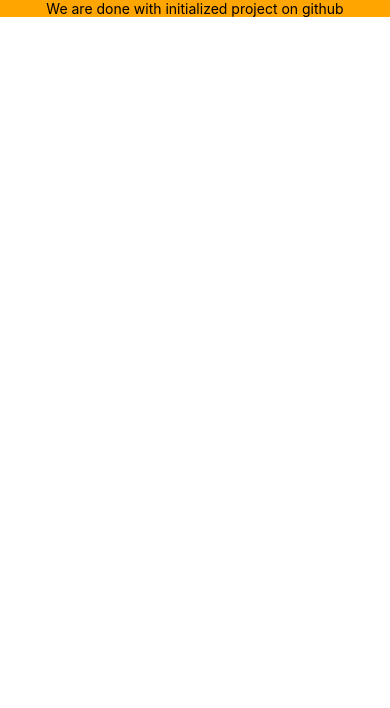
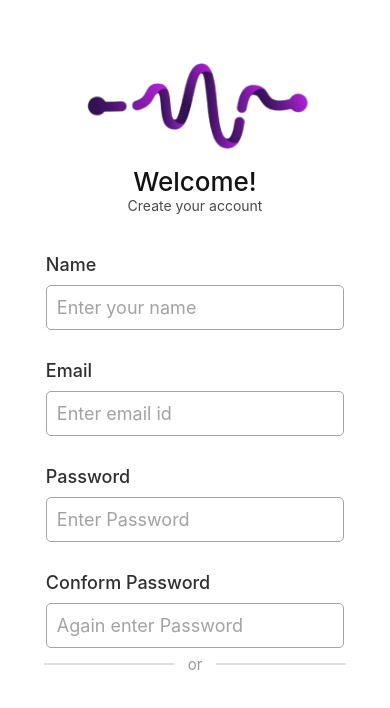
Before and after one commit to vishalkumar1007/PulsePlay, a React Native app: screen / in a window 390 px wide. Shown: the top 708 px of the page. Built offline with nearby package versions, Linux system fonts and the light colour scheme.

Commit message:
50% work on sign up

```diff
--- a/src/page/SignUp/SignUp.jsx
+++ b/src/page/SignUp/SignUp.jsx
@@ -1,16 +1,89 @@
-import react from 'react'
-import { SafeAreaView , View, Text } from 'react-native';
-import { signUpStyles } from './SignUp_Style';
+import react from 'react';
+import {
+  Dimensions,
+  SafeAreaView,
+  View,
+  Text,
+  StatusBar,
+  Image,
+  TextInput,
+  ScrollView,
+  KeyboardAvoidingView,
+  Platform,
+} from 'react-native';
+import {signUpStyles} from './SignUp_Style';
+import LOGO from '../../assets/PulsePlayLogo.png';
+const {width: WIDTH, height: HEIGHT} = Dimensions.get('window');
 
-const SignUp = ()=>{
-    return (
-        <SafeAreaView style={signUpStyles.main}>
-            <View>
-                <Text>
-                    We are done with initialized project on github
-                </Text>
-            </View>
-        </SafeAreaView>
-    )
-}
+const SignUp = () => {
+  console.log(`height : ${HEIGHT} and Width : ${WIDTH}`);
+
+  return (
+    <SafeAreaView style={signUpStyles.main}>
+      {/* <KeyboardAvoidingView
+                behavior={Platform.OS === 'ios' ? 'padding' : 'height'}
+                style={{flex: 1}}
+            > */}
+      <StatusBar animated={false} backgroundColor={'white'} />
+      {/* <ScrollView style={signUpStyles.scrollSignUpMain}> */}
+      <View style={signUpStyles.signUpMain}>
+        <View style={signUpStyles.logoMainDiv}>
+          <View style={signUpStyles.logoDiv}>
+            <Image style={signUpStyles.logo} source={LOGO} />
+          </View>
+        </View>
+        <View style={signUpStyles.welcome}>
+          <Text style={signUpStyles.welcomeText}>Welcome!</Text>
+          <Text style={signUpStyles.signUpText}>Create your account</Text>
+        </View>
+        <View style={signUpStyles.inputForm}>
+          <View style={signUpStyles.inputFormGap}>
+            <Text style={signUpStyles.inputLabel}>Name</Text>
+            <TextInput
+              style={signUpStyles.inputs}
+              placeholderTextColor="#a3a3a3"
+              placeholder="Enter your name"
+              Type='text'
+            />
+          </View>
+          <View style={signUpStyles.inputFormGap}>
+            <Text style={signUpStyles.inputLabel}>Email</Text>
+            <TextInput
+              style={signUpStyles.inputs}
+              placeholderTextColor="#a3a3a3"
+              placeholder="Enter email id"
+            />
+          </View>
+          <View style={signUpStyles.inputFormGap}>
+            <Text style={signUpStyles.inputLabel}>Password</Text>
+            <TextInput
+              style={signUpStyles.inputs}
+              placeholderTextColor="#a3a3a3"
+              placeholder="Enter Password"
+              secureTextEntry={true}
+              />
+          </View>
+          <View style={signUpStyles.inputFormGap}>
+            <Text style={signUpStyles.inputLabel}>Conform Password</Text>
+            <TextInput
+              style={signUpStyles.inputs}
+              placeholderTextColor="#a3a3a3"
+              placeholder="Again enter Password"
+              secureTextEntry={true}
+            />
+          </View>
+        </View>
+        <View style={signUpStyles.OrWith}>
+          <View style={signUpStyles.orLine}>
+            <View style={signUpStyles.orLineLeft}></View>
+            <Text style={signUpStyles.orLineText}>or</Text>
+            <View style={signUpStyles.orLineRight}></View>
+          </View>
+        </View>
+      </View>
+      {/* </ScrollView> */}
+      {/* </KeyboardAvoidingView> */}
+    </SafeAreaView>
+  );
+};
 export default SignUp;
--- a/src/page/SignUp/SignUp_Style.js
+++ b/src/page/SignUp/SignUp_Style.js
@@ -1,12 +1,121 @@
-import { StyleSheet } from "react-native";
+import { StyleSheet , Dimensions} from "react-native";
+const { width: WIDTH, height: HEIGHT } = Dimensions.get("window");
 
 export const signUpStyles = StyleSheet.create({
     main:{
-        backgroundColor:'orange',
-        width:'100%',
-        height:'100%',
+        backgroundColor:'white',
+        width:WIDTH,
+        height:HEIGHT,
         display:'flex',
         justifyContent:'center',
         alignItems:'center'
+    },
+    signUpMain:{
+        // backgroundColor:'green',
+        width:'85%',
+        height:'85%',
+
+    },
+    scrollSignUpMain:{
+        // height:HEIGHT,
+        width:'100%',
+
+    },
+    logoMainDiv:{
+        backgroundColor:'white',
+        width:'100%',
+        height:'12%',
+        display:'flex',
+        justifyContent:'center',
+        alignItems:'center'
+    },
+    logoDiv:{
+        width:'70%',
+        height:'100%'
+    },
+    logo:{
+        width:'100%',
+        height:'100%'
+    },
+    welcome:{
+        backgroundColor:'white',
+        width:'100%',
+        height:'9%',
+        display:'flex',
+        justifyContent:'flex-end',
+        alignItems:'center'
+
+    },
+    welcomeText:{
+        color:'#131314', //black
+        fontSize:26,
+        fontWeight:`500`
+    },
+    signUpText:{
+        color:'#4a4a4a', //black gray
+        fontSize:14
+    },
+    inputForm:{
+        // backgroundColor:'blue',
+        width:'100%',
+        height:'61%',
+        paddingVertical: 15 ,
+        display:'flex',
+        // justifyContent:'center',
+        alignItems:'center',
+        gap:30,
+        paddingTop:40
+    },
+    inputFormGap:{
+        // backgroundColor:'pink',
+        width:'90%',
+        gap:10,
+
+    },
+    inputs:{
+        width:'100%',
+        height:45,
+        borderWidth:1,
+        borderColor:'#a3a3a3',
+        fontSize:18,
+        paddingHorizontal:10,
+        borderRadius:5,
+        color:'#333333'
+    },
+    inputLabel:{
+        color:'#2f2f2f',
+        fontSize:18,
+        fontWeight:`500`
+    },
+    OrWith:{
+        // backgroundColor:'pink',
+        width:'100%',
+        height:'16%'
+
+    },
+    orLine:{
+        // backgroundColor:'red',
+        width:'100%',
+        height:25,
+        display:'flex',
+        flexDirection:'row',
+        justifyContent:'center',
+        alignItems:'center',
+        gap:14
+    },
+    orLineLeft:{
+        width:'39%',
+        height:'8%',
+        backgroundColor:'#dedede'
+    },
+    orLineText:{
+        color:'#9b9999',
+        fontSize:15
+    },
+    orLineRight:{
+        width:'39%',
+        height:'8%',
+        backgroundColor:'#dedede'
+
     }
 })
```
Also changed, not shown: App.tsx (line endings or trailing spaces), src/assets/PulsePlayLogo.png (added).
